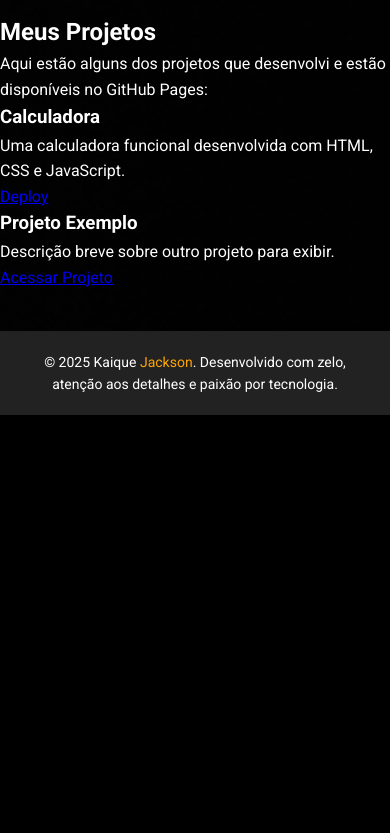
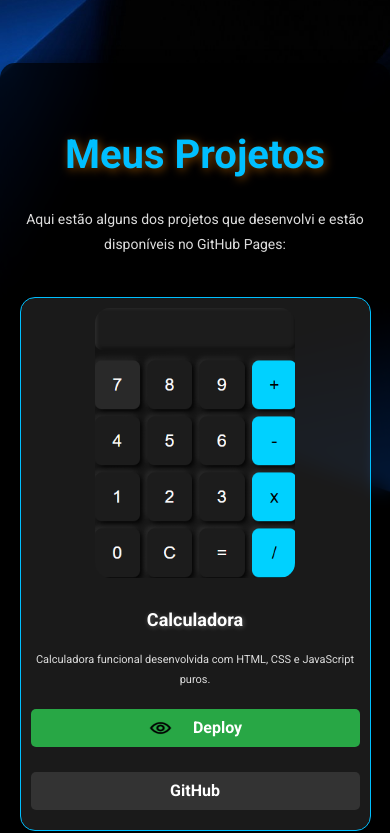
Before and after one commit to Jackson0Souza/my-repository, a plain HTML site: page index.html in a window 390 px wide. Shown: the part 2696-3529 px from the top of the page. Before the commit the page ends 3111 px from the top, so only its background shows below. Drawn offline with Linux system fonts and the light colour scheme.

Commit message:
adcionei o projeto 'calculadora'

```diff
--- a/index.html
+++ b/index.html
@@ -109,16 +109,23 @@
         <h2>Meus Projetos</h2>
         <p>Aqui estão alguns dos projetos que desenvolvi e estão disponíveis no GitHub Pages:</p>
         <div class="projetos-grid">
+            <!-- Projeto 1 -->
             <div class="projeto-card">
-                <h3>Calculadora</h3>
-                <p>Uma calculadora funcional desenvolvida com HTML, CSS e JavaScript.</p>
-                <a href="https://calculadora-rust-one.vercel.app/" target="_blank" class="projeto-link">Deploy</a>
+                <div class="projeto-capa">
+
+                    <img src="./assets/img-project/calculadora.png" alt="Nome do Projeto" style="width: 200px; height: 270px;">
+                </div>
+                <div class="projeto-info">
+                    <h3>Calculadora</h3>
+                    <p>Calculadora funcional desenvolvida com HTML, CSS e JavaScript puros.</p>
+                    <div class="projeto-links">
+                        <a href="https://calculadora-rust-one.vercel.app" target="_blank" class="projeto-link deploy"><img src="./assets/icon/vizualizar.png" alt="" style="width: 25px;">Deploy</a>
+                        <a href="https://github.com/Jackson0Souza/calculadora" target="_blank" class="projeto-link github">GitHub</a>
+                    </div>
+                </div>
             </div>
-            <div class="projeto-card">
-                <h3>Projeto Exemplo</h3>
-                <p>Descrição breve sobre outro projeto para exibir.</p>
-                <a href="https://calculadora-rust-one.vercel.app" target="_blank" class="projeto-link">Acessar Projeto</a>
-            </div>
+
+            <!-- Adicione mais cards de projeto da mesma forma -->
         </div>
     </section>
 
--- a/scripts/script.js
+++ b/scripts/script.js
@@ -8,7 +8,7 @@ entries.forEach(entry => {
 });
 }, { threshold: 0.20 });
 
-const fadeElements = document.querySelectorAll('.hero, .about-me, .card, .my-tech, .projetos');
+const fadeElements = document.querySelectorAll('.hero, .about-me, .card, .my-tech, .projetos, .projeto-card');
 
 fadeElements.forEach(element => {
 observer.observe(element);
--- a/styles/style.css
+++ b/styles/style.css
@@ -498,7 +498,7 @@ footer span {
 
     .card {
         width: 65%;
-        max-width: 135px;  /* Reduzi mais o tamanho do card */
+        max-width: 135px;
     }
 
     .card img {
@@ -530,63 +530,223 @@ footer span {
     }
 }
 
-.tech-tips {
-    padding: 60px 10%;
+.projetos {
+    padding: 60px 5%;
+    text-align: center;
     background: rgba(0, 0, 0, 0.7);
-    text-align: center;
     border-radius: 15px;
     box-shadow: 0 4px 15px rgba(0, 0, 0, 0.5);
-    backdrop-filter: blur(5px);
-    margin-top: 40px;
+    backdrop-filter: blur(10px);
+    opacity: 0;
+    transform: translateY(30px);
+    transition: all 0.6s ease-out;
+    margin-top: 50px;
 }
 
-.tech-tips h2 {
-    font-size: 30px;
+.projetos h2 {
+    font-size: 50px;
     margin-bottom: 20px;
     color: #00bfff;
     text-shadow: 2px 2px 10px rgba(255, 140, 0, 0.5);
 }
 
-.tips-container {
-    display: flex;
-    justify-content: space-around;
-    gap: 20px;
-    margin-top: 20px;
+.projetos p {
+    font-size: 16px;
+    line-height: 1.8;
+    margin-bottom: 40px;
+    color: #ddd;
+    max-width: 800px;
+    margin-left: auto;
+    margin-right: auto;
 }
 
-.tip {
+.projetos-grid {
+    display: grid;
+    grid-template-columns: repeat(3, 1fr);
+    gap: 20px;
+    margin-top: 40px;
+}
+
+.projeto-card {
     background: rgba(255, 255, 255, 0.1);
     border: 1px solid #00bfff;
     border-radius: 15px;
     padding: 20px;
-    text-align: left;
-    width: 45%;
+    text-align: center;
     transition: transform 0.3s, box-shadow 0.3s;
+    backdrop-filter: blur(5px);
+    opacity: 0;
+    transform: translateY(30px);
+    transition: all 0.6s ease-out;
+    width: 100%;
+    max-width: 350px;
+    margin: 0 auto;
 }
 
-.tip h3 {
-    font-size: 18px;
-    margin-bottom: 10px;
-    color: #fff;
-}
-
-.tip p {
-    font-size: 14px;
-    color: #ddd;
-}
-
-.tip:hover {
+.projeto-card:hover {
     transform: scale(1.05);
     box-shadow: 0 8px 20px rgba(255, 140, 0, 0.3), 0 4px 6px rgba(0, 0, 0, 0.2);
 }
 
+.projeto-capa img {
+    width: 100%;
+    height: 200px;
+    object-fit: cover;
+    border-radius: 15px;
+    margin-bottom: 20px;
+    transition: all 0.3s ease-out;
+}
+
+.projeto-capa img:hover {
+    transform: scale(1.05);
+    box-shadow: 0 8px 20px #28a745, 0 4px 6px rgba(0, 0, 0, 0.2);
+}
+
+.projeto-info h3 {
+    font-size: 24px;
+    color: #fff;
+    margin-bottom: 15px;
+    text-shadow: 1px 1px 5px rgba(255, 255, 255, 0.3);
+}
+
+.projeto-info p {
+    font-size: 14px;
+    color: #ddd;
+    margin-bottom: 20px;
+}
+
+.projeto-links {
+    display: flex;
+    justify-content: center;
+    gap: 20px;
+}
+
+.projeto-link {
+    display: flex;
+    justify-content: center;
+    gap: 20px;
+    align-items: center;
+    color: #fff;
+    text-decoration: none;
+    font-weight: 600;
+    background-color: #00bfff;
+    padding: 10px 20px;
+    border-radius: 5px;
+    transition: background-color 0.3s ease;
+}
+
+.projeto-link:hover {
+    background-color: #ff7f00;
+}
+
+.projeto-link img {
+    width: 20px;
+    height: 20px;
+}
+
+
+.deploy {
+    background-color: #28a745;
+}
+
+.deploy:hover {
+    background-color: #218838;
+}
+
+.github {
+    background-color: #333;
+}
+
+.github:hover {
+    background-color: #555;
+}
+
+@media (max-width: 1024px) {
+    .projetos-grid {
+        grid-template-columns: repeat(2, 1fr);
+    }
+
+    .projeto-card {
+        max-width: 100%;
+    }
+
+    .projeto-capa img {
+        height: 180px;
+    }
+
+    .projeto-info h3 {
+        font-size: 22px;
+    }
+
+    .projeto-info p {
+        font-size: 13px;
+    }
+}
+
 @media (max-width: 768px) {
-    .tips-container {
+    .projetos-grid {
+        grid-template-columns: 1fr;
+    }
+
+    .projeto-card {
+        max-width: 100%;
+        padding: 15px;
+    }
+
+    .projeto-capa img {
+        height: 160px;
+    }
+
+    .projeto-info h3 {
+        font-size: 20px;
+    }
+
+    .projeto-info p {
+        font-size: 12px;
+    }
+
+    .projeto-links {
         flex-direction: column;
     }
 
-    .tip {
-        width: 100%;
+    .projeto-link {
+        margin-bottom: 10px;
+        padding: 8px 16px;
+    }
+}
+
+@media (max-width: 480px) {
+    .projetos h2 {
+        font-size: 40px;
+    }
+
+    .projetos p {
+        font-size: 14px;
+    }
+
+    .projeto-card {
+        padding: 10px;
+    }
+
+    .projeto-capa img {
+        height: 150px;
+    }
+
+    .projeto-info h3 {
+        font-size: 18px;
+    }
+
+    .projeto-info p {
+        font-size: 11px;
+    }
+
+    .projeto-links {
+        flex-direction: column;
+        gap: 15px;
+    }
+
+    .projeto-link {
+        padding: 6px 12px;
     }
 }
 
```
Also changed, not shown: assets/icon/vizualizar.png (added), assets/img-project/calculadora.png (added).
